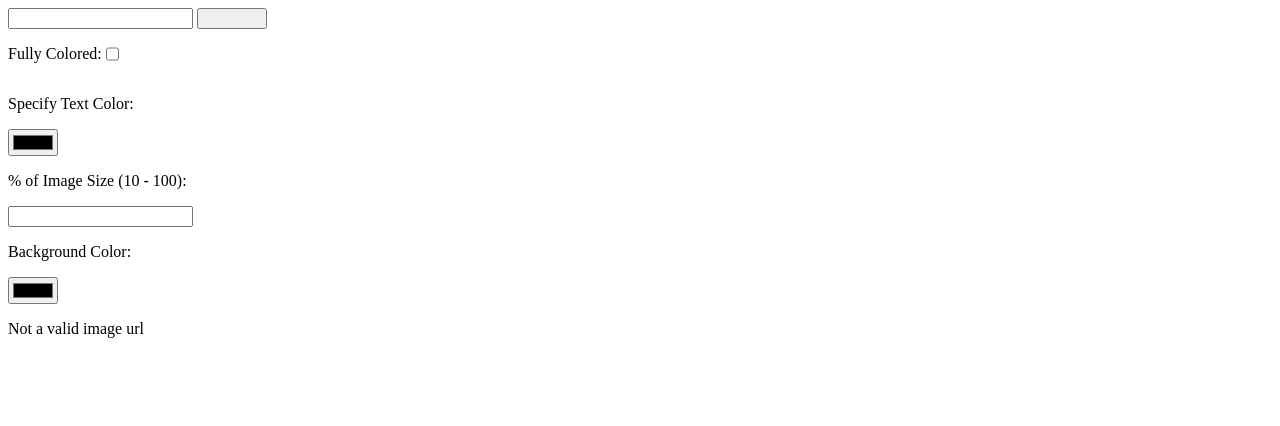
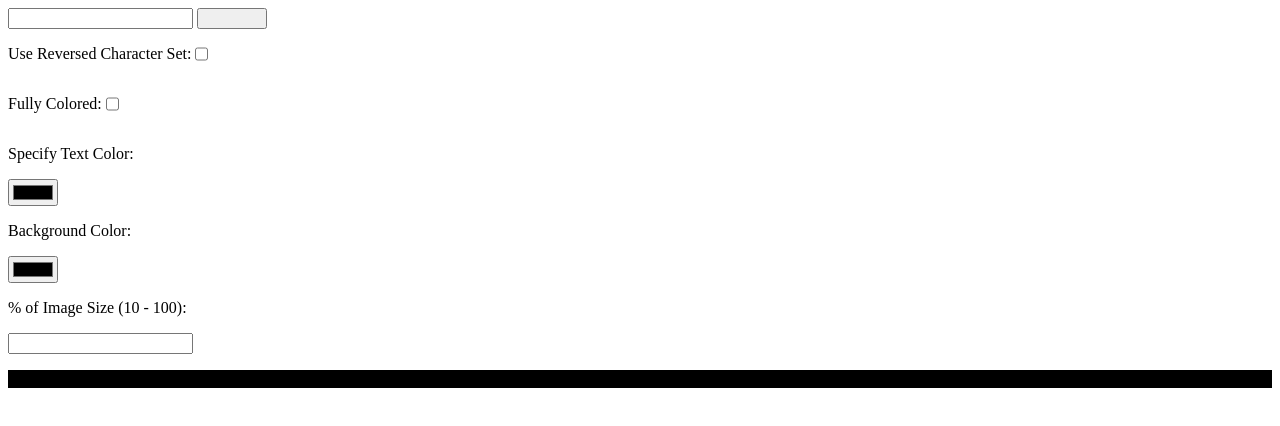
Before and after one commit to Elumenix/IGME-235, a plain HTML site: page Project2/project2.html in a window 1280 px wide. Both pictures are taken after a click on the button 232 px from the left and 18 px from the top of the page. Drawn offline with Linux system fonts and the light colour scheme; no server answers.

Commit message:
Image formatting and color changing now work

```diff
--- a/Project2/CSS.css
+++ b/Project2/CSS.css
@@ -1,14 +1,7 @@
-#Color {
+#Color, #Reverse {
 display: flex;
 }
 
 #Submit{
     width: 70px;
 }
-/*#ChosenForeground{
-    display: flex;
-    align-items: center;
-}
-#ChosenForeground input{
-    height: 16px;
-}*/
--- a/Project2/js.js
+++ b/Project2/js.js
@@ -25,6 +25,7 @@ function outputASCII() {
     let tempString = "";
     let option;
 
+    // Handels Text Color
     if (fullyColor.checked) {
     option = "ascii=colored:true";
     }
@@ -32,6 +33,7 @@ else {
         let foundColor = document.querySelector("#Foreground input").value
 
         if (foundColor == "") {
+            // I always need some kind of modifier, so Color will fill that role
             option = "ascii=colored:false"
         }
         else {
@@ -39,15 +41,29 @@ else {
         }
     }
 
+    if (document.querySelector("#Reverse input").checked) {
+        option=`${option},reverse:true`;
+    }
+
+    // Handles Image size
     if (document.querySelector("#Size input").value != "100" && document.querySelector("#Size input").value != "") {
         option = option + `,size:${document.querySelector("#Size input").value}`;
     }
 
+
+    // Puts together final url that will be used
     tempString = `${startKey}/${option}/${input.value}`;
 
-
+    // Handles drawing image to the screen
     xhr.open("GET", tempString);
     xhr.send();
+
+    // Handles background color
+    let hex = document.querySelector("#Background input").value.toString();
+
+    if (hex != "ffffff") {
+        document.querySelector("#ConvertedImage").style = `background:${hex}`;
+    }
 }
 
 
--- a/Project2/project2.html
+++ b/Project2/project2.html
@@ -14,6 +14,10 @@
     <input type="button" id="Submit">
     </div>
     <div id = "Options">
+        <div id="Reverse">
+            <p>Use Reversed Character Set: </p>
+            <input type="checkbox">
+        </div>
         <div id="Color">
             <p>Fully Colored: </p>
             <input type="checkbox">
@@ -21,18 +25,14 @@
         <div id="Foreground">
             <p>Specify Text Color:</p>
             <input type="color">
-            <!-- Maybe found better way <p>Specify Text Color in Hexadecimal(Leave Empty for Black):</p>
-            <div id="ChosenForeground">
-            <p>#</p><input type="url">
-            </div>-->
         </div>
+        <div id="Background">
+            <p>Background Color: </p>
+            <input type="color">
         <div id="Size">
             <p>% of Image Size (10 - 100): </p>
             <input type="url">
         </div>
-        <div id="BackgroundColor">
-            <p>Background Color: </p>
-            <input type="color">
         </div>
     </div>
     <div id="ConvertedImage"> <p>here</p></div>
```
Lines whose indentation alone changed are shown as unchanged.
